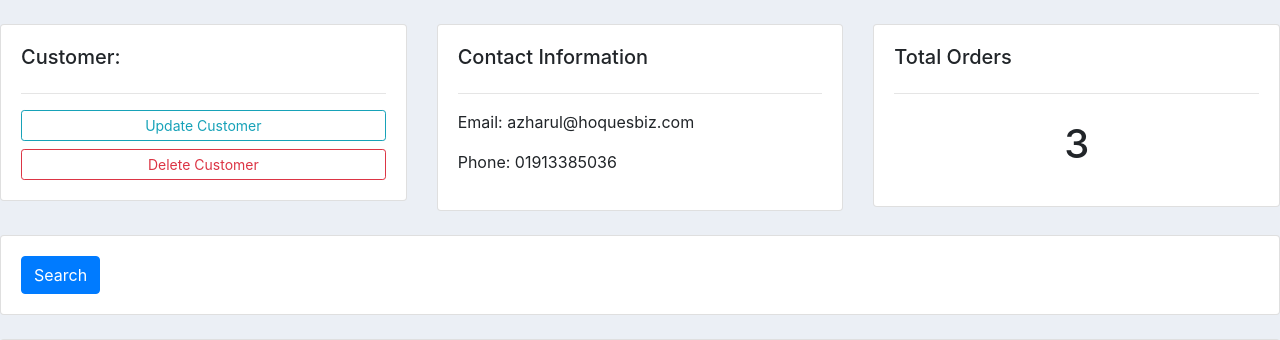
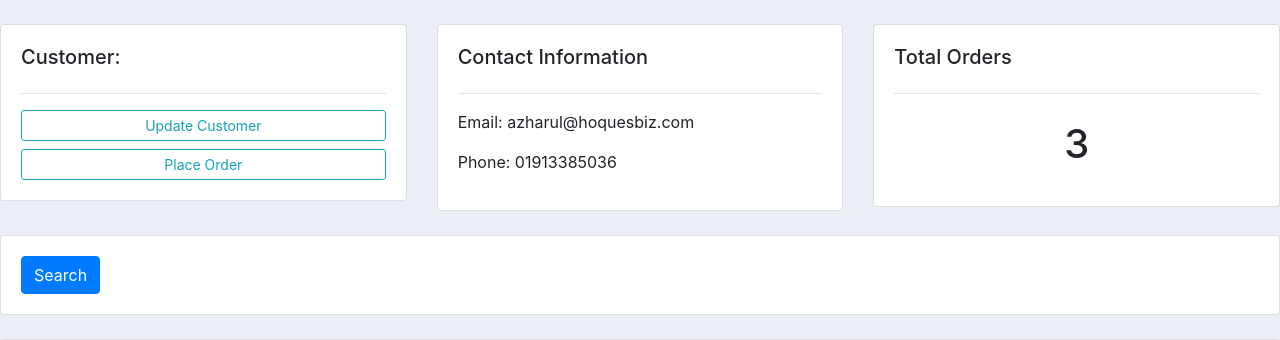
Before and after one commit to mdazharulhoque7/crms, a Django app: page /customer/1/ in a window 1280 px wide. Shown: the part 76-416 px from the top of the page. Run offline with Django 3.2, Linux system fonts and the light colour scheme; data comes from the database, SQL or seed files in the repository; both versions use the stored data as it was after the commit; some libraries are stand-ins or nearby versions.

Commit message:
Inline Formsets

```diff
--- a/accounts/templates/accounts/customer.html
+++ b/accounts/templates/accounts/customer.html
@@ -9,7 +9,7 @@
 			<h5>Customer:</h5>
 			<hr>
 			<a class="btn btn-outline-info  btn-sm btn-block" href="">Update Customer</a>
-			<a class="btn btn-outline-danger  btn-sm btn-block" href="">Delete Customer</a>
+			<a class="btn btn-outline-info  btn-sm btn-block" href="{% url 'create_order' customer.id %}">Place Order</a>
 
 		</div>
 	</div>
--- a/accounts/templates/accounts/dashboard.html
+++ b/accounts/templates/accounts/dashboard.html
@@ -28,7 +28,6 @@
                 <h5>LAST 5 ORDERS</h5>
                 <hr>
                 <div class="card card-body">
-                    <a href="{% url 'create_order' %}" class="btn btn-primary btn-sm btn-block">Create Order</a>
                     <table class="table table-sm">
                         <tr>
                             <th>Product</th>
--- a/accounts/templates/accounts/order_form.html
+++ b/accounts/templates/accounts/order_form.html
@@ -7,7 +7,11 @@
         <div class="card card-body">
             <form action="" method="POST">
                 {% csrf_token %}
-                {{ form }}
+                {{ formset.management_form }}
+                {% for form in formset %}
+                    {{ form }}
+                    <hr>
+                {% endfor %}
                 <input type="submit" name="Submit">
             </form>
         </div>
--- a/accounts/urls.py
+++ b/accounts/urls.py
@@ -6,7 +6,7 @@ urlpatterns = [
     path('products/', views.products, name='products'),
     path('customer/<str:id>/', views.customer, name='customer'),
 
-    path('create_order/', views.createOrder, name='create_order'),
+    path('create_order/<str:customer_id>/', views.createOrder, name='create_order'),
     path('update_order/<str:id>/', views.updateOrder, name='update_order'),
     path('delete_order/<str:id>/', views.deleteOrder, name='delete_order'),
 ]
--- a/accounts/views.py
+++ b/accounts/views.py
@@ -1,5 +1,6 @@
 from django.shortcuts import render, redirect
 from django.http import HttpResponse
+from django.forms import inlineformset_factory
 
 # Create your views here.
 from .models import Product, Order, Customer
@@ -37,15 +38,18 @@ def customer(request, id):
                }
     return render(request, 'accounts/customer.html', context)
 
-def createOrder(request):
-    form = OrderForm()
+def createOrder(request, customer_id):
+    OrderFormSet = inlineformset_factory(Customer, Order, fields=('product','status'), extra=10)
+    customer = Customer.objects.get(pk=customer_id)
+    formset = OrderFormSet(queryset=Order.objects.none(), instance=customer)
+    form = OrderForm(initial={'customer':customer})
 
     if request.method == 'POST':
-        form = OrderForm(request.POST)
-        if form.is_valid():
-            form.save()
+        formset = OrderFormSet(request.POST, instance=customer)
+        if formset.is_valid():
+            formset.save()
             return redirect('/')
-    contex = {'form': form}
+    contex = {'formset': formset}
     return render(request, 'accounts/order_form.html', contex)
 
 def updateOrder(request, id):
```
Also changed, not shown: db.sqlite3.
